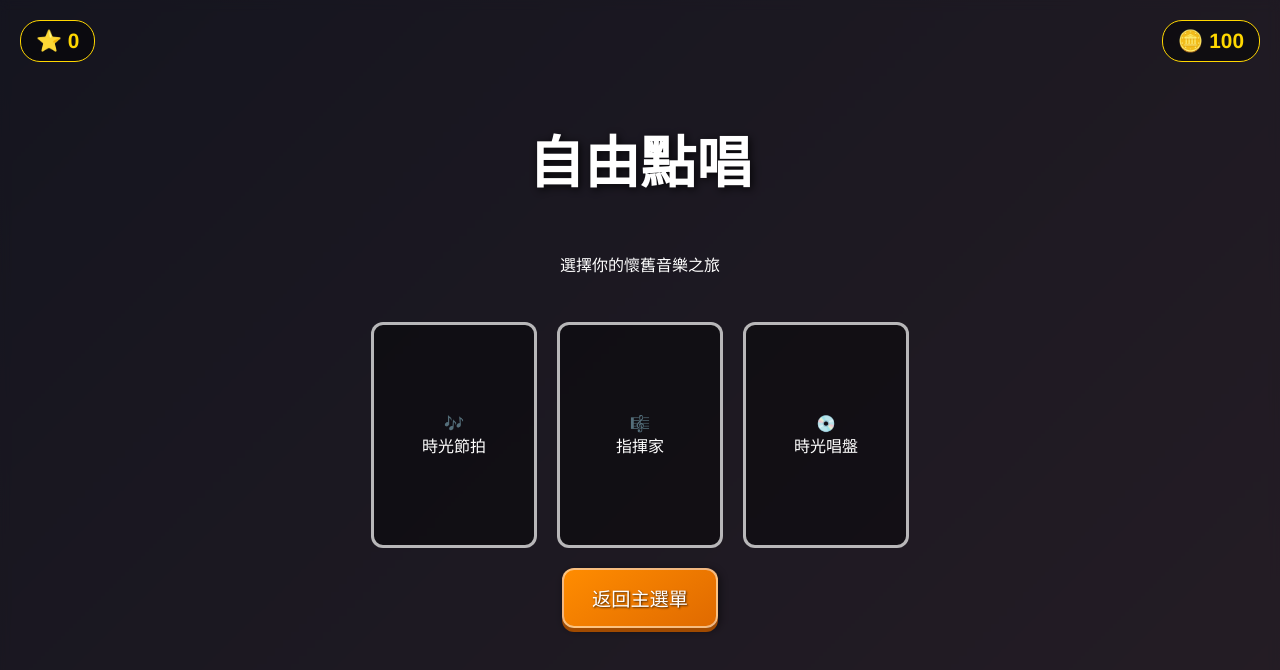
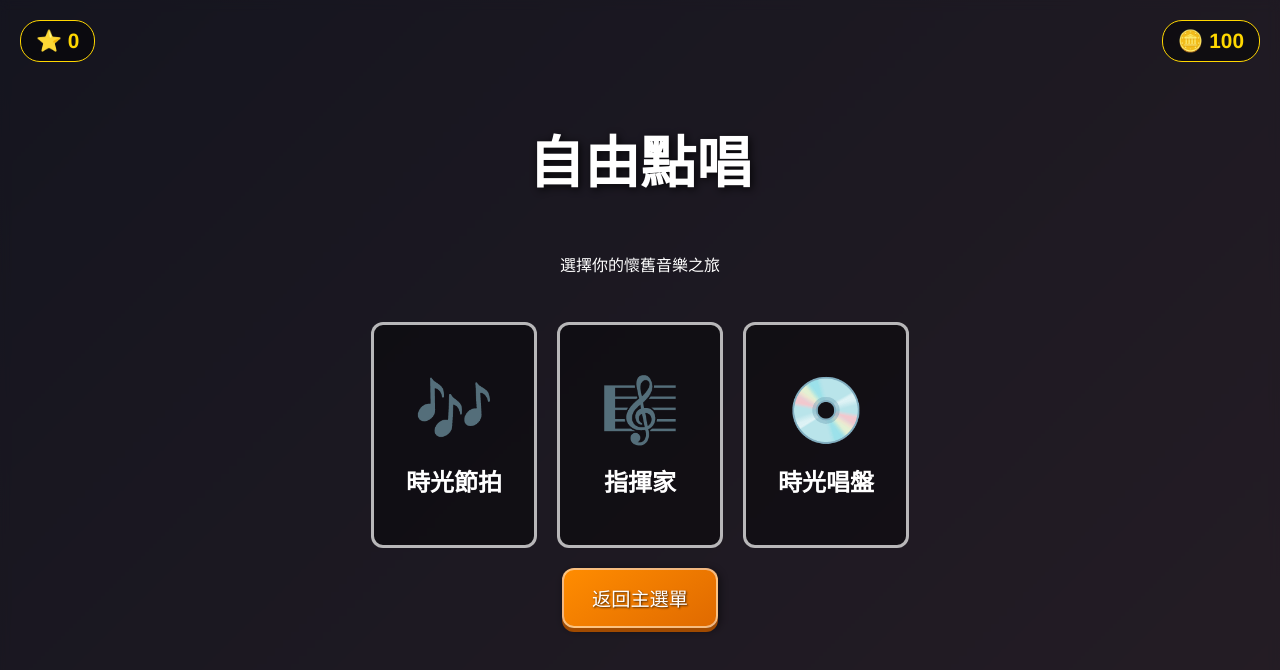
Before and after one commit to jimmynishida/music, a plain HTML site: page index.html in a window 1280 px wide. Both pictures are taken after a click on the button "自由點唱". Drawn offline with Linux system fonts and the light colour scheme.

Commit message:
Update index.html

```diff
--- a/index.html
+++ b/index.html
@@ -11,6 +11,7 @@
         .screen.active { display: flex; }
         h1 { font-size: clamp(2.5rem, 10vw, 3.5rem); text-shadow: 2px 2px 8px rgba(0,0,0,0.8); }
         .retro-button { padding: 14px 28px; font-size: clamp(1rem, 4.5vw, 1.2rem); color: white; background: linear-gradient(145deg, var(--theme-color-1), #e06a00); border: 2px solid rgba(255, 255, 255, 0.5); border-radius: 12px; cursor: pointer; margin: 10px; min-width: 150px; box-shadow: 0 4px 0 #a04a00, 2px 2px 8px rgba(0,0,0,0.5); transition: all 0.1s ease-out; text-shadow: 1px 1px 2px rgba(0,0,0,0.7); }
+        .retro-button:active { transform: translateY(2px); box-shadow: 0 2px 0 #a04a00; }
         .top-stats-bar { position: absolute; top: 20px; left: 20px; right: 20px; display: flex; justify-content: space-between; z-index: 100; pointer-events: none; }
         .stats-display { background-color: rgba(0, 0, 0, 0.5); padding: 8px 15px; border-radius: 20px; font-size: clamp(1rem, 5vw, 1.3rem); font-weight: bold; border: 1px solid; pointer-events: auto; }
         .star-display { color: gold; border-color: gold; }
@@ -22,6 +23,8 @@
         #mode-selection-screen, #song-selection-screen { justify-content: flex-start; padding-top: 80px; }
         .game-choice-container { display: flex; flex-wrap: wrap; justify-content: center; align-items: center; width: 100%; margin-top: 20px; }
         .game-choice-card { width: clamp(130px, 35vw, 160px); height: clamp(180px, 48vw, 220px); margin: 10px; border: 3px solid rgba(255, 255, 255, 0.7); border-radius: 12px; background: rgba(0,0,0,0.4); display: flex; flex-direction: column; justify-content: center; align-items: center; cursor: pointer; transition: all 0.3s ease; }
+        .game-choice-card .icon { font-size: clamp(3rem, 15vw, 4rem); }
+        .game-choice-card .title { font-size: clamp(1.2rem, 5vw, 1.5rem); margin-top: 15px; font-weight: bold; }
         .song-list { width: 100%; max-width: 450px; height: calc(100% - 80px); overflow-y: auto; }
         .era-container { margin-bottom: 20px; }
         .era-header { background: linear-gradient(90deg, transparent, rgba(255,215,0,0.2), transparent); padding: 10px; border-radius: 5px; margin-bottom: 15px; display: flex; justify-content: space-between; align-items: center; }
@@ -61,20 +64,15 @@
         // --- 元素獲取 ---
         const allScreens = document.querySelectorAll('.screen');
 
-        // --- 數據定義 ---
+        // --- 數據定義 (共享歌曲庫) ---
         const EraData = { '80s': { name: '80年代金曲', starsToUnlock: 0 }, '90s': { name: '90年代經典', starsToUnlock: 5 } };
         const SongData = {
-            timebeat: {
-                tianmimi: { era: '80s', title: '甜蜜蜜', artist: '鄧麗君', audioSrc: 'audio/甜蜜蜜.mp3'},
-                yueliang: { era: '80s', title: '月亮代表我的心', artist: '鄧麗君', audioSrc: 'audio/月亮代表我的心.mp3'},
-                tongnian: { era: '80s', title: '童年', artist: '羅大佑', audioSrc: 'audio/童年.mp3'},
-                henai: { era: '90s', title: '很愛很愛你', artist: '劉若英', audioSrc: 'audio/很愛很愛你.mp3'},
-                xiaosa: { era: '90s', title: '瀟灑走一回', artist: '葉蒨文', audioSrc: 'audio/瀟灑走一回.mp3'}
-            },
-            conductor: {
-                naner: { era: '90s', title: '男兒當自強', artist: '林子祥', audioSrc: 'audio/男兒當自強.mp3' }
-            },
-            turntable: {}
+            tianmimi: { title: '甜蜜蜜', artist: '鄧麗君', era: '80s', audioSrc: 'audio/甜蜜蜜.mp3', beatmaps: { timebeat: 'beatmaps/甜蜜蜜.json' } },
+            yueliang: { title: '月亮代表我的心', artist: '鄧麗君', era: '80s', audioSrc: 'audio/月亮代表我的心.mp3', beatmaps: { timebeat: 'beatmaps/月亮代表我的心.json' } },
+            tongnian: { title: '童年', artist: '羅大佑', era: '80s', audioSrc: 'audio/童年.mp3', beatmaps: { timebeat: 'beatmaps/童年.json' } },
+            henai: { title: '很愛很愛你', artist: '劉若英', era: '90s', audioSrc: 'audio/很愛很愛你.mp3', beatmaps: { timebeat: 'beatmaps/很愛很愛你.json' } },
+            xiaosa: { title: '瀟灑走一回', artist: '葉蒨文', era: '90s', audioSrc: 'audio/瀟灑走一回.mp3', beatmaps: { timebeat: 'beatmaps/瀟灑走一回.json' } },
+            naner: { title: '男兒當自強', artist: '林子祥', era: '90s', audioSrc: 'audio/男兒當自強.mp3', beatmaps: { conductor: 'beatmaps/男兒當自強.json' } }
         };
 
         // --- 模組定義 ---
@@ -88,7 +86,8 @@
             playerProgress: {},
             init() { try { const p = localStorage.getItem('playerProgress'); if(p) this.playerProgress = JSON.parse(p); } catch(e) { this.playerProgress = {}; } this.updateTotalStarsUI(); },
             getTotalStars() { let total = 0; for (const mode in this.playerProgress) { for (const songId in this.playerProgress[mode]) { total += this.playerProgress[mode][songId].stars || 0; } } return total; },
-            updateTotalStarsUI() { document.getElementById('total-stars').textContent = this.getTotalStars(); }
+            updateTotalStarsUI() { document.getElementById('total-stars').textContent = this.getTotalStars(); },
+            save() { try { localStorage.setItem('playerProgress', JSON.stringify(this.playerProgress)); } catch(e){} }
         };
         const SongSelection = {
             render() {
@@ -108,9 +107,11 @@
                     if (isEraLocked) { headerHTML += `<div class="era-lock-info">🔒 需要 ${era.starsToUnlock} ⭐ 解鎖</div>`; }
                     headerHTML += `</div>`;
                     eraContainer.innerHTML = headerHTML;
-                    for (const songId in SongData[gameType]) {
-                        const song = SongData[gameType][songId];
-                        if (song.era === eraId) {
+
+                    // 核心修正：遍歷所有歌曲，檢查是否屬於此篇章且在當前模式下有譜面
+                    for (const songId in SongData) {
+                        const song = SongData[songId];
+                        if (song.era === eraId && song.beatmaps[gameType]) {
                             const progress = Leaderboard.playerProgress[gameType]?.[songId];
                             const highscore = progress?.score ? `<div class="song-highscore">最高分: ${progress.score}</div>` : '';
                             let starsHTML = '<div class="song-stars-display">';
```
